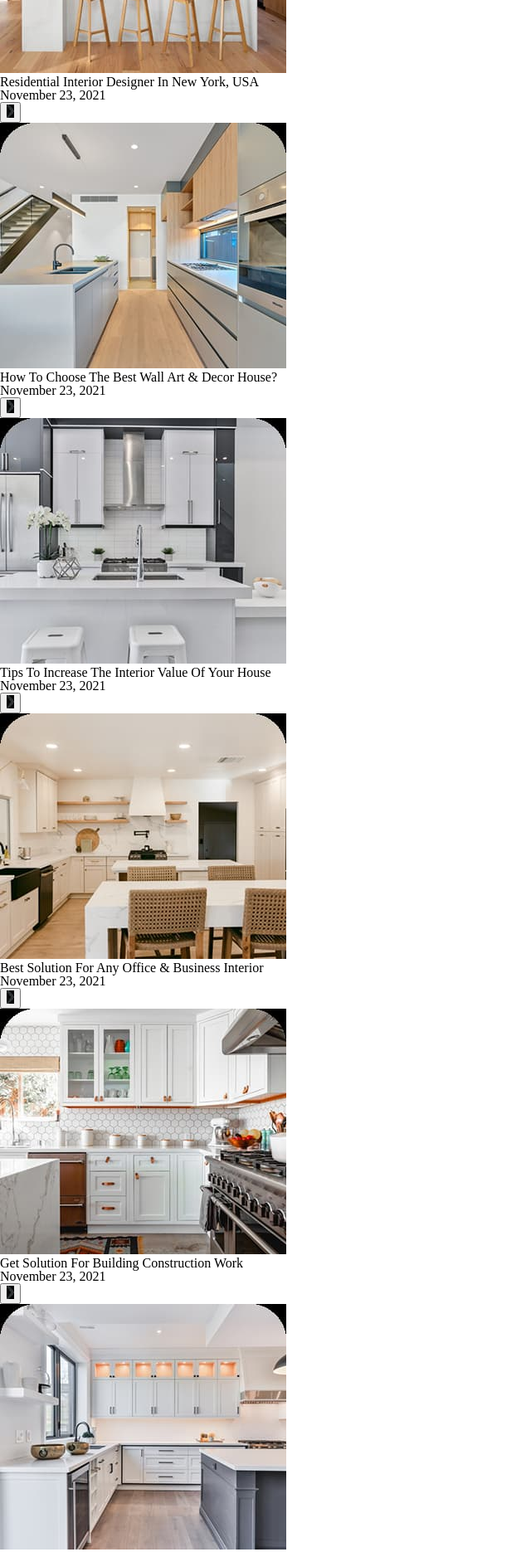
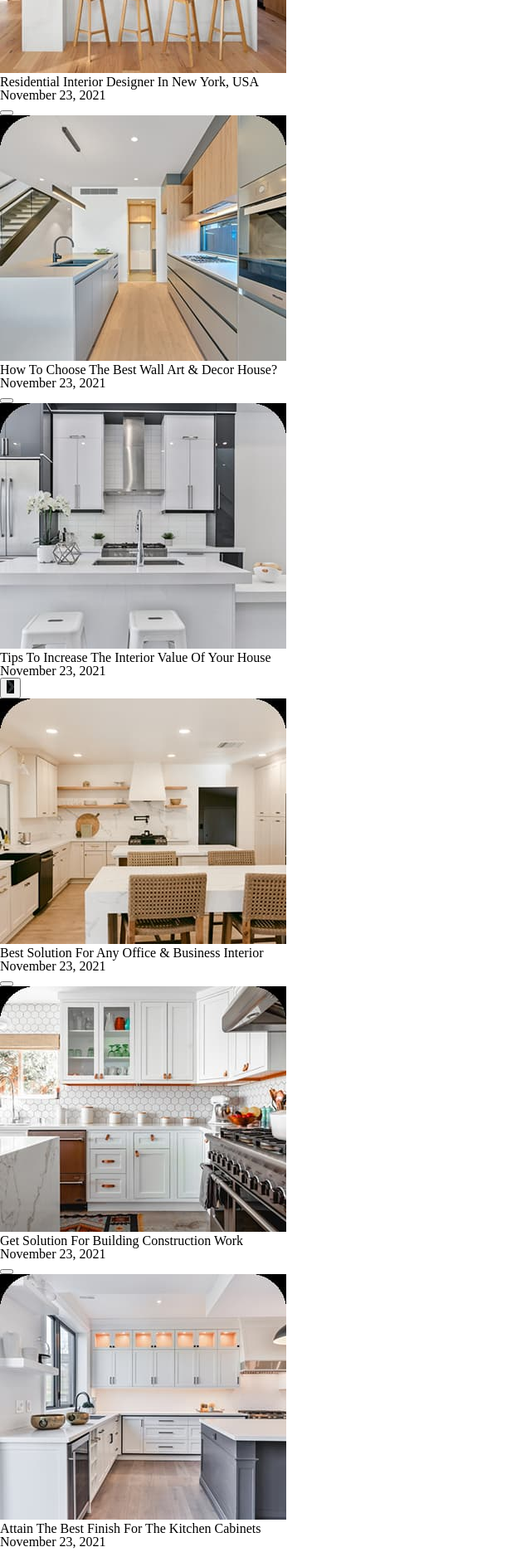
Before and after one commit to gitMaks-AM-0813/Interno, a plain HTML site: page index.html in a window 1280 px wide. Shown: the part 240-2111 px from the top of the page at 83% size, without its empty margins (0-640 px from the left). Drawn offline with Linux system fonts and the light colour scheme; a web font is replaced by a local one.

Commit message:
Усі links поставив після title

```diff
--- a/index.html
+++ b/index.html
@@ -3,6 +3,7 @@
   <head>
     <meta charset="UTF-8" />
     <meta name="viewport" content="width=device-width, initial-scale=1.0" />
+    <title>Interno</title>
     <link rel="stylesheet" href="css/reset.css" />
     <link rel="stylesheet" href="css/style.css" />
     <link
@@ -17,7 +18,6 @@
       href="https://fonts.googleapis.com/css2?family=Antic&family=Bungee+Tint&family=DM+Serif+Display:ital@0;1&family=Inter:ital,opsz,wght@0,14..32,100..900;1,14..32,100..900&family=Jost:ital,wght@0,100..900;1,100..900&family=Kaushan+Script&family=MonteCarlo&family=Montserrat:ital,wght@0,100..900;1,100..900&family=Playfair+Display:ital,wght@0,400..900;1,400..900&family=Poppins:ital,wght@0,100;0,200;0,300;0,400;0,500;0,600;0,700;0,800;0,900;1,100;1,200;1,300;1,400;1,500;1,600;1,700;1,800;1,900&family=Raleway:ital,wght@0,100..900;1,100..900&family=Roboto:ital,wght@0,100..900;1,100..900&family=Special+Gothic+Expanded+One&family=Ubuntu:ital,wght@0,300;0,400;0,500;0,700;1,300;1,400;1,500;1,700&display=swap"
       rel="stylesheet"
     />
-    <title>Interno</title>
   </head>
   <body>
 
@@ -40,17 +40,13 @@
               <img src="./images/blogs/kitchen-one.jpg" alt="kitchen image" class="blogs-img">
               <h3 class="blogs-title">Residential Interior Designer In New York, USA</h3>
               <p class="blogs-date">November 23, 2021</p>
-              <button type="button" class="blogs-button">
-                <img src="./images/blogs/pointer.jpg" alt="pointer" class="blogs-pointer">
-              </button>
+              <button type="button" class="blogs-button"></button>
             </li>
             <li class="blogs-item">
               <img src="./images/blogs/kitchen-two.jpg" alt="kitchen image" class="blogs-img">
               <h3 class="blogs-title">How To Choose The Best Wall Art & Decor House?</h3>
               <p class="blogs-date">November 23, 2021</p>
-              <button type="button" class="blogs-button">
-                <img src="./images/blogs/pointer.jpg" alt="pointer" class="blogs-pointer">
-              </button>
+              <button type="button" class="blogs-button"></button>
             </li>
             <li class="blogs-item">
               <img src="./images/blogs/kitchen-three.jpg" alt="kitchen image" class="blogs-img">
@@ -64,25 +60,19 @@
               <img src="./images/blogs/kitchen-four.jpg" alt="kitchen image" class="blogs-img">
               <h3 class="blogs-title">Best Solution For Any Office & Business Interior</h3>
               <p class="blogs-date">November 23, 2021</p>
-              <button type="button" class="blogs-button">
-                <img src="./images/blogs/pointer.jpg" alt="pointer" class="blogs-pointer">
-              </button>
+              <button type="button" class="blogs-button"></button>
             </li>
             <li class="blogs-item">
               <img src="./images/blogs/kitchen-five.jpg" alt="kitchen image" class="blogs-img">
               <h3 class="blogs-title">Get Solution For Building Construction Work</h3>
               <p class="blogs-date">November 23, 2021</p>
-              <button type="button" class="blogs-button">
-                <img src="./images/blogs/pointer.jpg" alt="pointer" class="blogs-pointer">
-              </button>
+              <button type="button" class="blogs-button"></button>
             </li>
             <li class="blogs-item">
               <img src="./images/blogs/kitchen-six.jpg" alt="kitchen image" class="blogs-img">
               <h3 class="blogs-title">Attain The Best Finish For The Kitchen Cabinets</h3>
               <p class="blogs-date">November 23, 2021</p>
-              <button type="button" class="blogs-button">
-                <img src="./images/blogs/pointer.jpg" alt="pointer" class="blogs-pointer">
-              </button>
+              <button type="button" class="blogs-button"></button>
             </li>
           </ul>
         </div>
```
